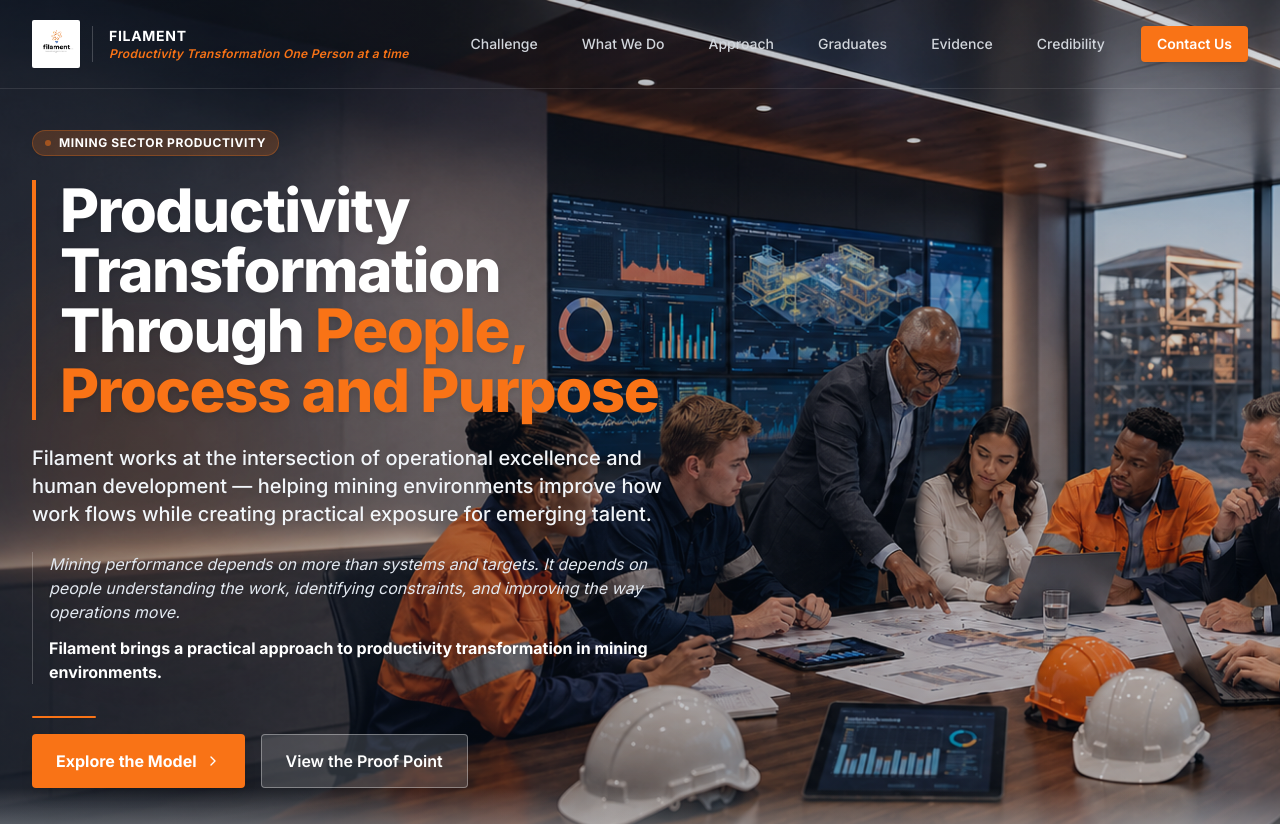
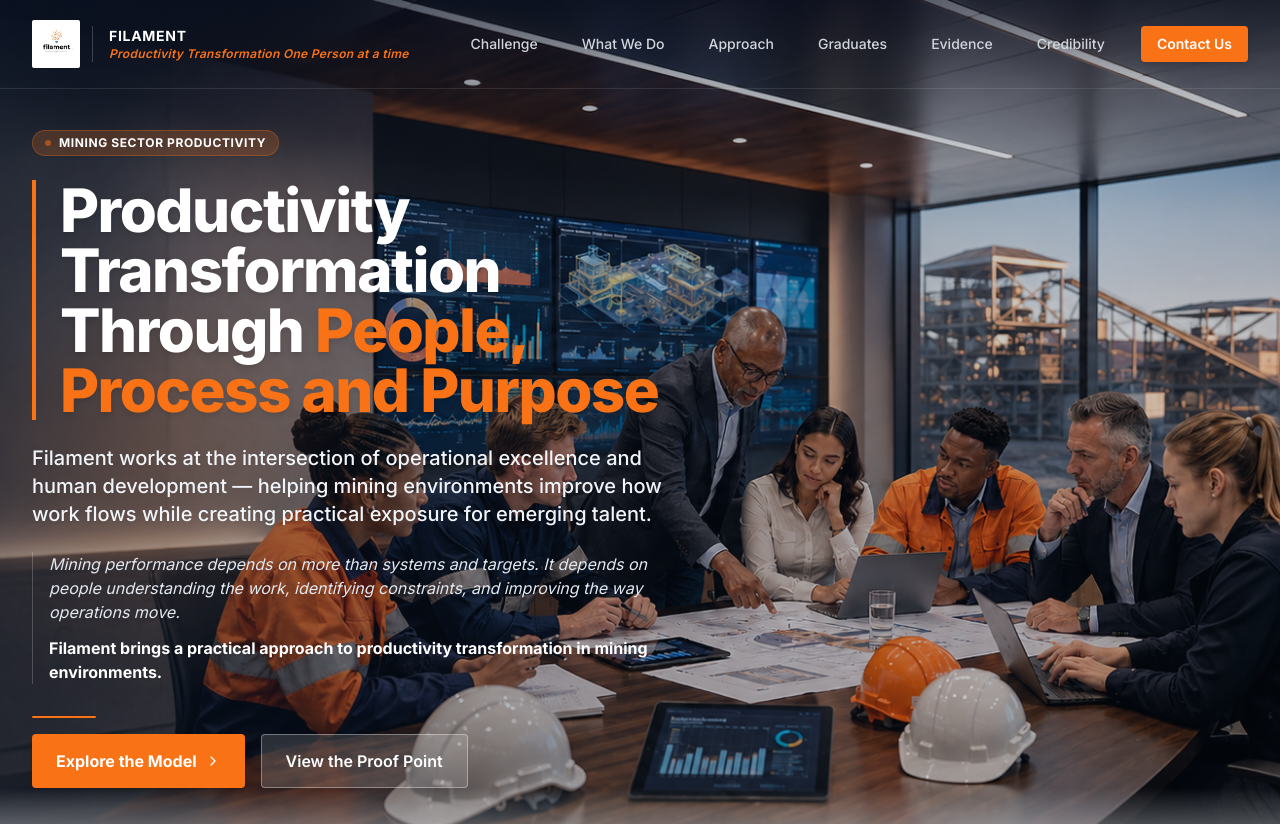
Before and after one commit to Ndumiso-Y/FilamentWebsite, a React (Vite) app: page / in a window 1280 px wide. Shown: the top 824 px of the page. Built offline with nearby package versions, Linux system fonts and the light colour scheme.

Commit message:
Refine Filament hero image alignment and menu contrast

```diff
--- a/src/App.jsx
+++ b/src/App.jsx
@@ -134,10 +134,12 @@ export default function App() {
           <img
             src={HeroImg}
             alt="Operations improvement team reviewing mining schedules and data charts in a spacious control room layout"
-            className="w-full h-full object-cover object-center select-none"
+            className="w-full h-full object-cover object-right select-none"
           />
           {/* Softer corporate overlay across the full image */}
           <div className="absolute inset-0" style={{ backgroundColor: 'rgba(15, 30, 54, 0.18)' }}></div>
+          {/* Top-down gradient for header navigation readability and contrast */}
+          <div className="absolute top-0 left-0 right-0 h-40 bg-gradient-to-b from-slate-950/55 via-slate-950/15 to-transparent pointer-events-none"></div>
           {/* Lighter text-side gradient max opacity stays under 0.35 */}
           <div className="absolute inset-0 bg-gradient-to-r from-[#0F1E36]/35 via-[#0F1E36]/10 to-transparent"></div>
           {/* Bottom subtle transition into the next section */}
```
